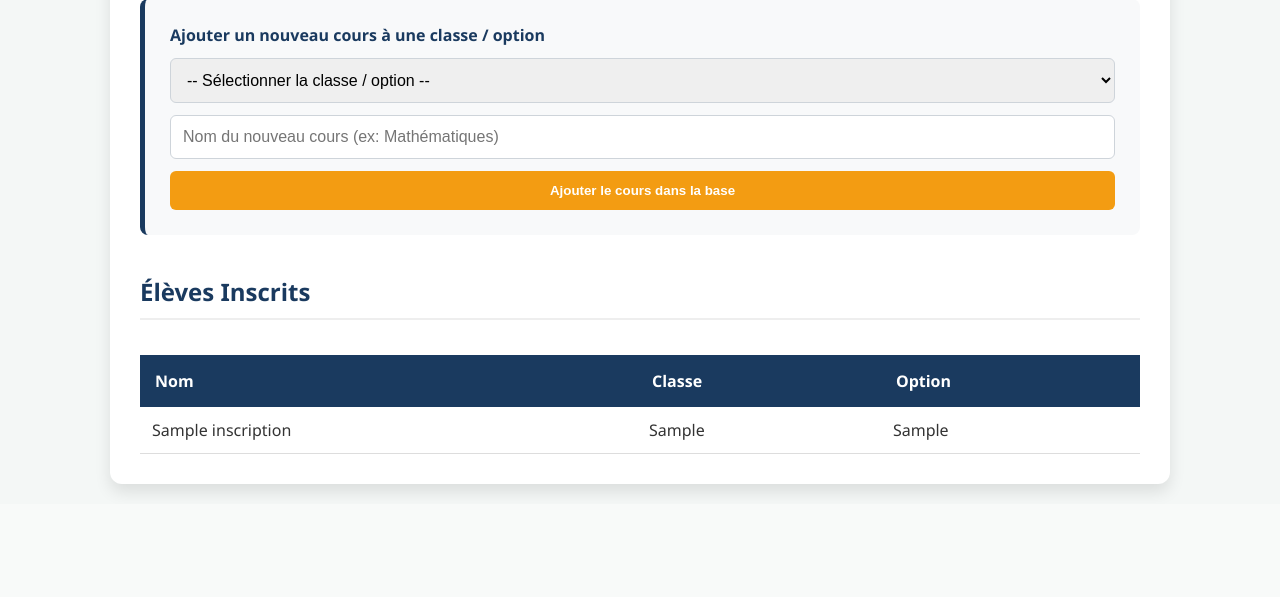
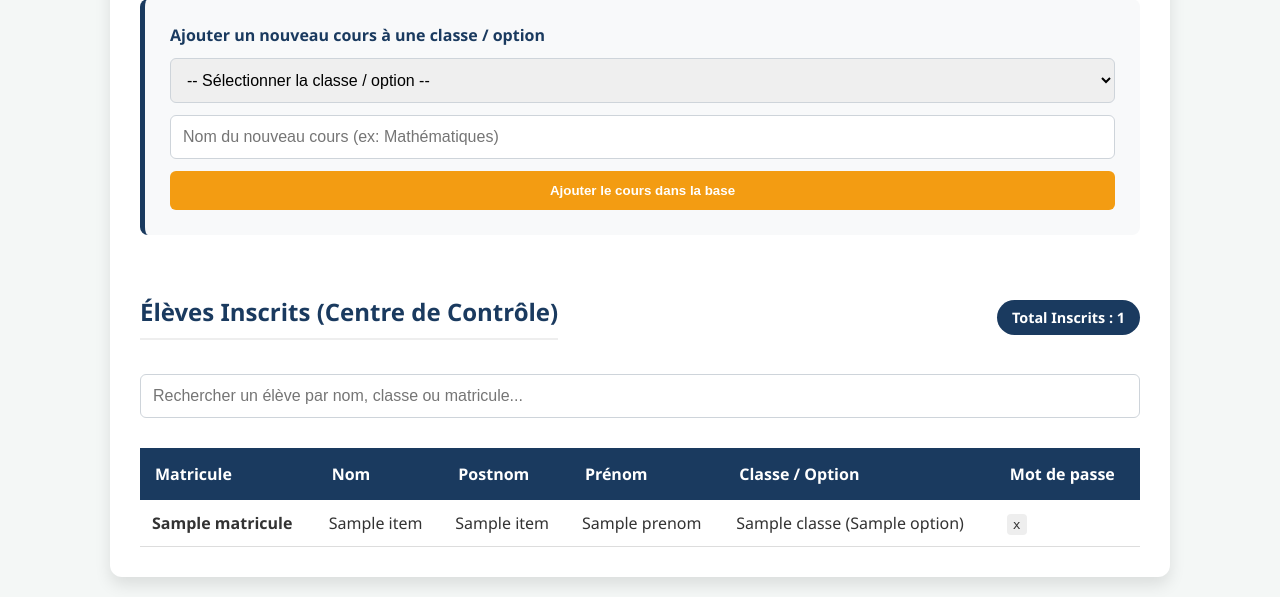
Before and after one commit to PIERRESTONE260/centre_cotrole_CS_BANZA, a Flask app: page / in a window 1280 px wide. Shown: the part 1076-1673 px from the top of the page. Before the commit the page ends 1571 px from the top, so only its background shows below. Run offline with Flask 3, Linux system fonts and the light colour scheme; tables that the repository leaves empty hold one stand-in row (values such as "Sample post"); a database or web service that is not in the repository returns one stand-in record (values such as "Sample title"); data that the repository does not hold is empty.

Commit message:
liste des eleves et autres ajouts

```diff
--- a/app.py
+++ b/app.py
@@ -37,9 +37,23 @@
 def dashboard():
     conn = sqlite3.connect('cs_banza.db')
     conn.row_factory = sqlite3.Row
-    inscrits = conn.execute('SELECT * FROM inscriptions ORDER BY id DESC').fetchall()
     actu = conn.execute('SELECT * FROM actualites ORDER BY id DESC').fetchall()
     conn.close()
+
+    inscrits = []
+    try:
+        # Récupération en temps réel des élèves inscrits depuis Google Sheets
+        response = requests.get(URL_API_COTES_B + "?action=getInscriptions", timeout=8)
+        if response.status_code == 200:
+            inscrits = response.json()
+    except Exception as e:
+        print("Erreur de récupération des inscrits depuis Google Sheets :", str(e))
+        # Fallback de secours sur la base locale SQLite
+        conn = sqlite3.connect('cs_banza.db')
+        conn.row_factory = sqlite3.Row
+        inscrits = conn.execute('SELECT * FROM inscriptions ORDER BY id DESC').fetchall()
+        conn.close()
+
     return render_template('dashboard.html', inscrits=inscrits, actu=actu)
 
 @app.route('/publier', methods=['POST'])
@@ -73,13 +87,13 @@
 @app.route('/api/inscrire', methods=['POST'])
 def api_inscrire():
     try:
-        # Récupération des données envoyées par le formulaire d'inscription
         data = request.get_json() or request.form
         nomEleve = data.get('nomEleve')
         classe = data.get('classe')
         option = data.get('option')
 
         if nomEleve and classe:
+            # Enregistrement local SQLite (Backup)
             conn = sqlite3.connect('cs_banza.db')
             conn.execute('INSERT INTO inscriptions (nomEleve, classe, option) VALUES (?, ?, ?)',
                          (nomEleve, classe, option))
@@ -108,12 +122,16 @@
 def ajouter_cours_admin():
     classe_cible = request.form.get('classe_cible')
     nom_cours = request.form.get('nom_cours')
+
     if classe_cible and nom_cours:
         payload = {"action": "ajouterCours", "classe": classe_cible, "nomCours": nom_cours}
         try:
-            requests.post(URL_API_COTES_B, json=payload)
+            response = requests.post(URL_API_COTES_B, json=payload, allow_redirects=True, timeout=10)
+            print("Réponse Google Apps Script (Statut) :", response.status_code)
+            print("Réponse Google Apps Script (Contenu) :", response.text)
         except Exception as e:
-            print("Erreur Classeur B :", str(e))
+            print("ERREUR CRITIQUE lors de l'envoi au Classeur B :", str(e))
+
     return redirect('/')
 
 @app.route('/api/actualites', methods=['GET'])
--- a/templates/dashboard.html
+++ b/templates/dashboard.html
@@ -146,19 +146,65 @@
                 </form>
             </section>
 
-            <!-- Visualisation inscriptions existante -->
+            <!-- SECTION : Élèves Inscrits avec Statistiques et Recherche -->
             <section style="margin-top: 40px;">
-                <h2>Élèves Inscrits</h2>
+                <div style="display: flex; justify-content: space-between; align-items: center; flex-wrap: wrap; gap: 10px;">
+                    <h2>Élèves Inscrits (Centre de Contrôle)</h2>
+                    <span style="background: var(--primary-color); color: white; padding: 8px 15px; border-radius: 20px; font-weight: bold; font-size: 0.9rem;">
+                        Total Inscrits : {{ inscrits | length }}
+                    </span>
+                </div>
+
+                <!-- Barre de recherche rapide pour l'administration -->
+                <div style="margin: 15px 0;">
+                    <input type="text" id="searchEleve" placeholder="Rechercher un élève par nom, classe ou matricule..." onkeyup="filtrerEleves()" style="background: #fff;">
+                </div>
+
                 <div class="table-responsive">
-                    <table>
-                        <tr><th>Nom</th><th>Classe</th><th>Option</th></tr>
-                        {% for i in inscrits %}
-                        <tr><td>{{ i.nomEleve }}</td><td>{{ i.classe
-                                }}</td><td>{{ i.option }}</td></tr>
-                        {% endfor %}
+                    <table id="tableInscrits">
+                        <thead>
+                            <tr>
+                                <th>Matricule</th>
+                                <th>Nom</th>
+                                <th>Postnom</th>
+                                <th>Prénom</th>
+                                <th>Classe / Option</th>
+                                <th>Mot de passe</th>
+                            </tr>
+                        </thead>
+                        <tbody>
+                            {% for i in inscrits %}
+                            <tr>
+                                <td><strong>{{ i.matricule if i.matricule else 'N/A' }}</strong></td>
+                                <td>{{ i.nom if i.nom else i.nomEleve }}</td>
+                                <td>{{ i.postnom if i.postnom else '-' }}</td>
+                                <td>{{ i.prenom if i.prenom else '-' }}</td>
+                                <td>{{ i.classe if i.classe else '-' }} {% if i.option %}({{ i.option }}){% endif %}</td>
+                                <td><code style="background: #eee; padding: 3px 6px; border-radius: 4px;">{{ i.motDePasse if i.motDePasse else 'Protégé' }}</code></td>
+                            </tr>
+                            {% endfor %}
+                        </tbody>
                     </table>
                 </div>
             </section>
+
+            <!-- Script de filtrage instantané -->
+            <script>
+                function filtrerEleves() {
+                    let input = document.getElementById("searchEleve").value.toLowerCase();
+                    let table = document.getElementById("tableInscrits");
+                    let tr = table.getElementsByTagName("tr");
+
+                    for (let i = 1; i < tr.length; i++) {
+                        let rowText = tr[i].textContent.toLowerCase();
+                        if (rowText.includes(input)) {
+                            tr[i].style.display = "";
+                        } else {
+                            tr[i].style.display = "none";
+                        }
+                    }
+                }
+            </script>
         </div>
     </body>
 </html>
```
